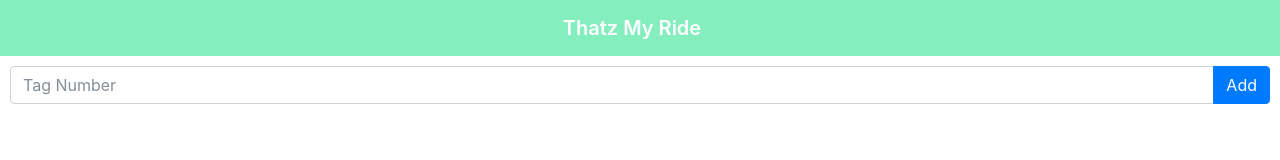
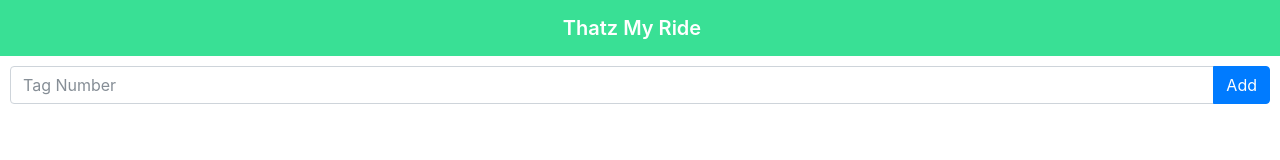
Before and after one commit to Schism5/myride, a website: page public/index.html in a window 1280 px wide. Drawn offline with nearby package versions, Linux system fonts and the light colour scheme.

Commit message:
change header color

```diff
--- a/public/index.html
+++ b/public/index.html
@@ -11,7 +11,7 @@
     </head>
     <body class="container-fluid" style="padding:0;">
 
-        <nav class="navbar" style="background-color:#84EEBE; text-align:center;">
+        <nav class="navbar" style="background-color:#39e095; text-align:center;">
              <span class="navbar-brand" style="color:white; font-weight:600; width: 100%;">Thatz My Ride</span>
         </nav>
 
```
